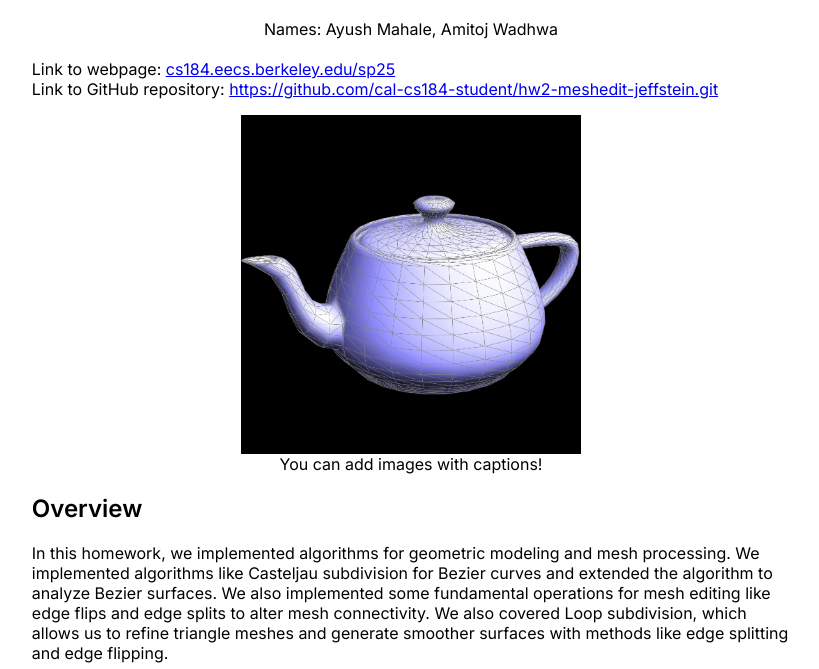
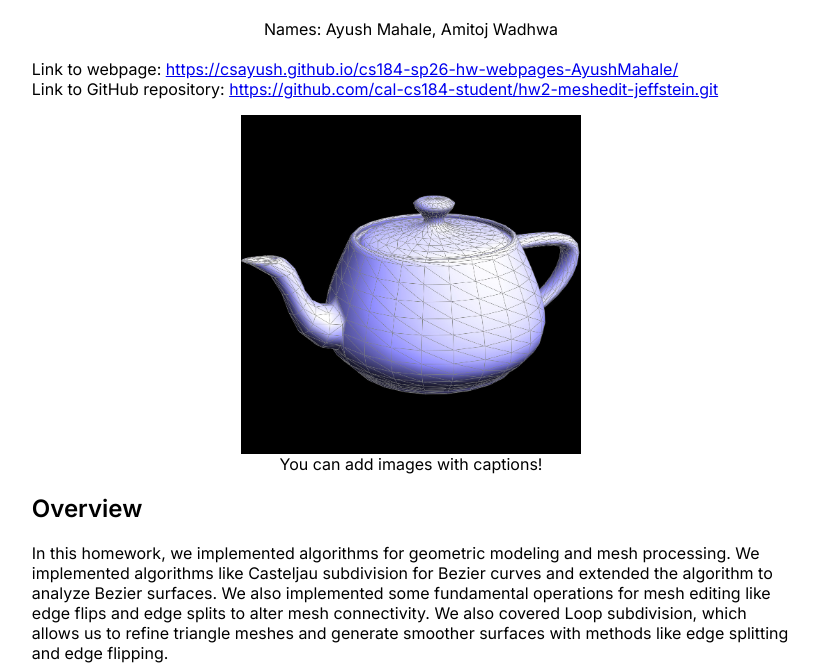
Before and after one commit to CSAyush/cs184-sp26-hw-webpages-AyushMahale, a plain HTML site: page index.html in a window 1280 px wide. Shown: the part 131-800 px from the top of the page, without its empty margins (229-1048 px from the left). Drawn offline with nearby package versions, Linux system fonts and the light colour scheme; some packages are replaced by stand-ins of ours.

Commit message:
site link added

```diff
--- a/index.html
+++ b/index.html
@@ -32,7 +32,7 @@
 
 		<br>
 
-		Link to webpage: <a href="https://cs184.eecs.berkeley.edu/sp25">cs184.eecs.berkeley.edu/sp25</a>
+		Link to webpage: <a href="https://csayush.github.io/cs184-sp26-hw-webpages-AyushMahale/">https://csayush.github.io/cs184-sp26-hw-webpages-AyushMahale/</a>
 
 		<br>
 
```
